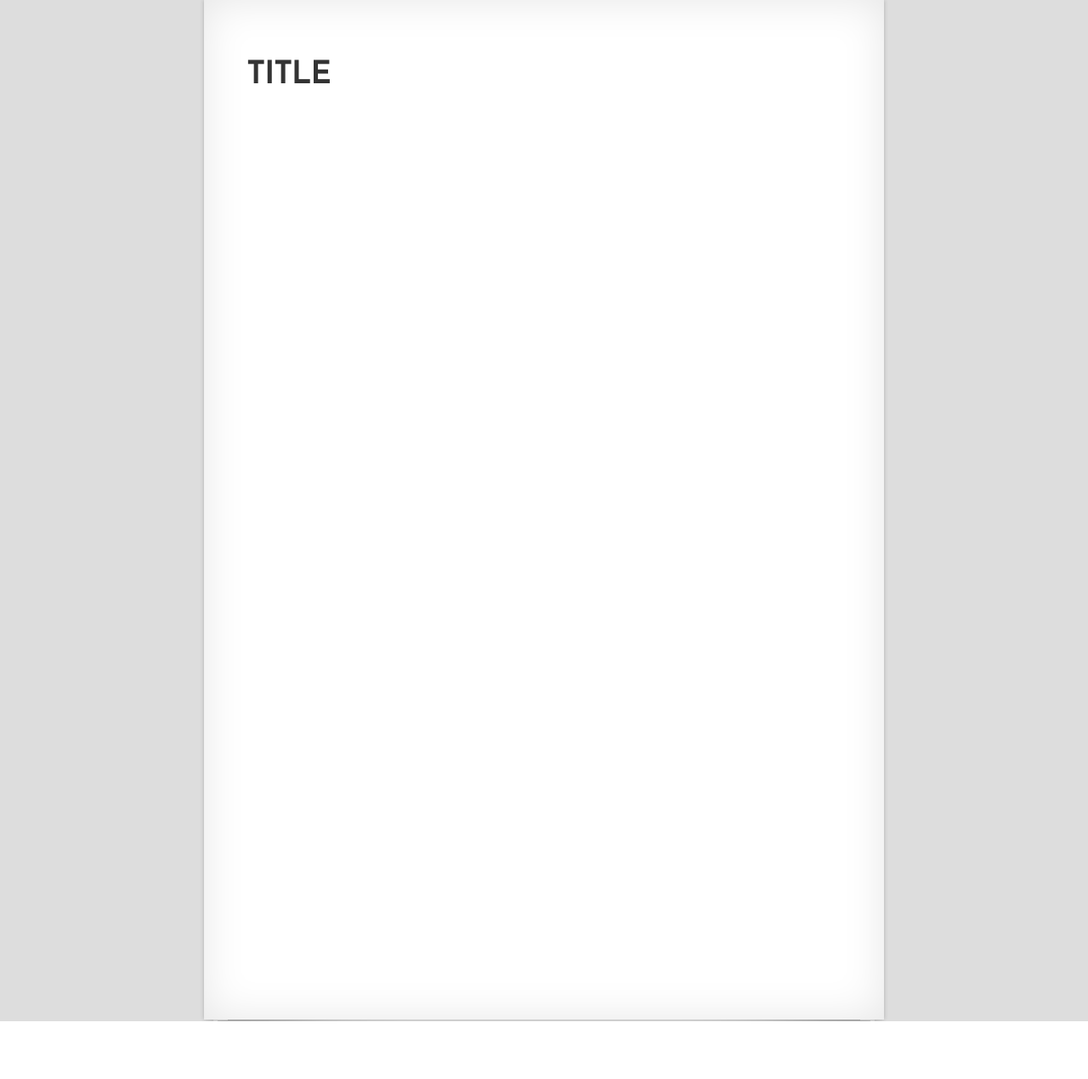
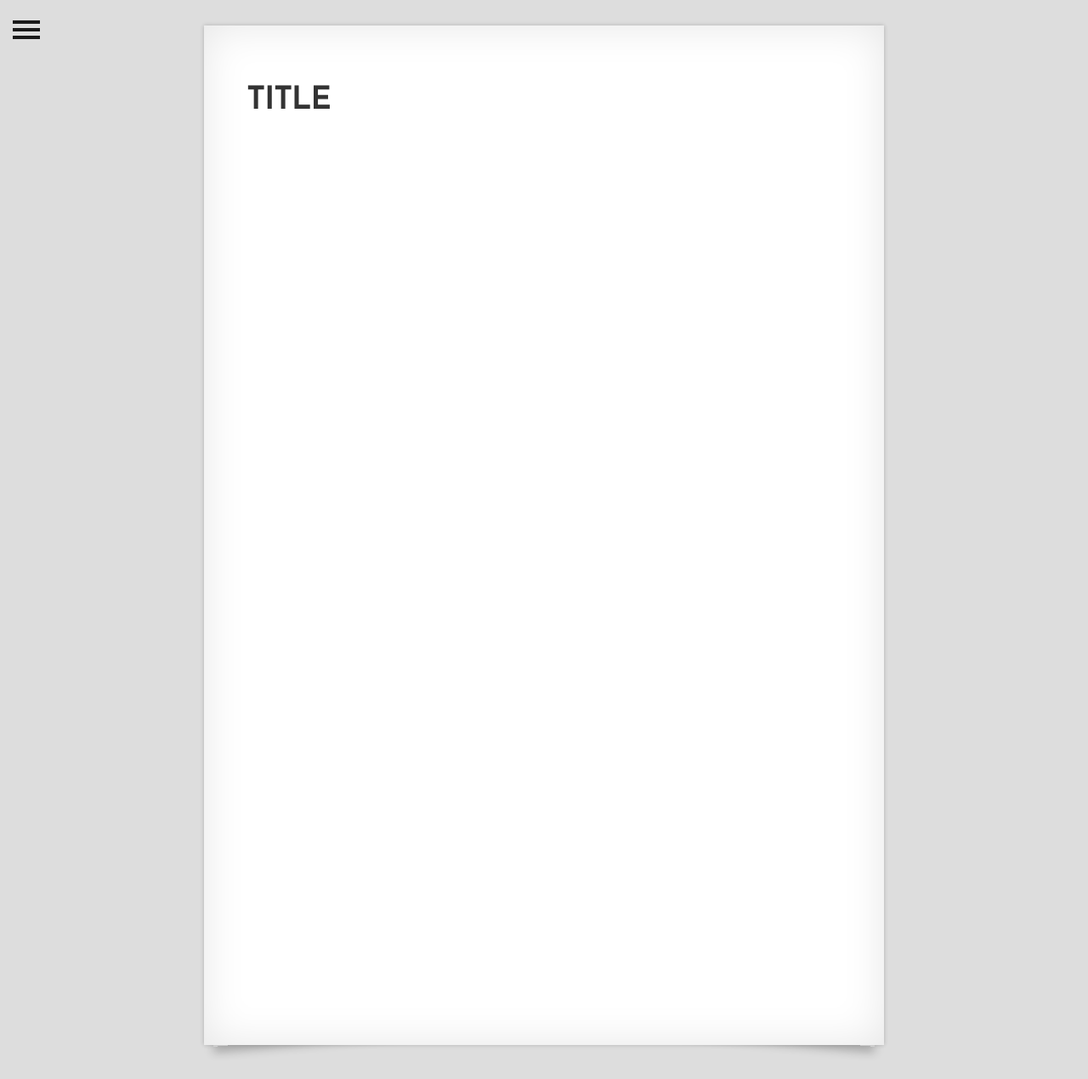
Before and after one commit to leoncheng57/Hedgehog, a Flask app: page /new in a window 1280 px wide. Shown: the part 51-1321 px from the top of the page at 85% size. Before the commit the page ends 1253 px from the top, so only its background shows below. Run offline with Flask 2, Linux system fonts and the light colour scheme; some libraries are stand-ins or nearby versions.

Commit message:
updates to the new study guide page

```diff
--- a/templates/base.html
+++ b/templates/base.html
@@ -93,6 +93,14 @@
                 </div>
             </ul>
         </nav>
+
+        <!-- Page Content -->
+        <div id="page-content-wrapper">
+            <button type="button" class="hamburger is-closed" data-toggle="offcanvas">
+                <span class="hamb-top"></span>
+    			<span class="hamb-middle"></span>
+				<span class="hamb-bottom"></span>
+            </button>
   {% endblock %}
 
   {% block content %}{% endblock %}
--- a/templates/new.html
+++ b/templates/new.html
@@ -15,6 +15,8 @@
 .box
 {
 	position: relative;
+	top: -5vh;
+	bottom: 2vh;
 	width: 100vh;
 	height: 150vh;
 	padding: 50px;
```
Also changed, not shown: templates/home.html (+0 -7 lines).
